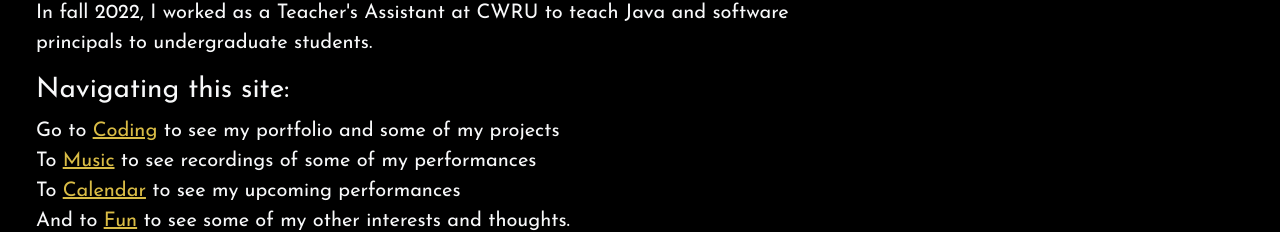
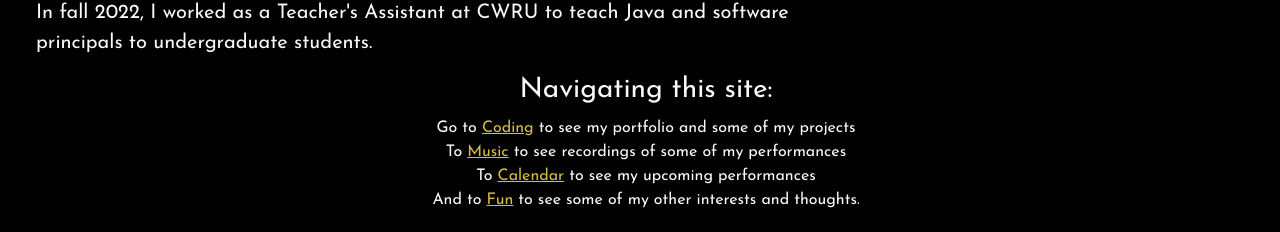
Before and after one commit to liammccon/vue-portfolio, a Vue app: page / in a window 1280 px wide. Shown: the part 587-819 px from the top of the page. Built offline with nearby package versions, Linux system fonts and the light colour scheme; a web font is replaced by a local one.

Commit message:
Refactor about page display heading

```diff
--- a/src/components/DisplayHeading.vue
+++ b/src/components/DisplayHeading.vue
@@ -1,7 +1,7 @@
 <template>
   <div class="ltm-heading">
     <!--Add the display-size and borderbottom as classes -->
-    <div :class="['display-'+size, borderBottom? 'ltm-border-bottom': '', 'ltm-text-yellow' ]">
+    <div :class="['display-'+size, borderBottom? 'ltm-border-bottom': '', 'ltm-text-yellow', 'text-center' ]">
         {{text}}
     </div>
   </div>
--- a/src/views/AboutPage.vue
+++ b/src/views/AboutPage.vue
@@ -19,12 +19,7 @@
                         I have experience in Java, JavaScript, HTML, CSS, Python, and more. In fall 2022, I worked as a Teacher's Assistant at CWRU to teach
                         Java and software principals to undergraduate students.
                         </p>
-                        <h3>Navigating this site:</h3>
-                        <p>Go to <a href="Coding" class="ltm-page-link">Coding</a> to see my portfolio and some of my projects
-                            <br/>To <a href="Music" class="ltm-page-link">Music</a> to see recordings of some of my performances
-                            <br/> To <a href="Calendar" class="ltm-page-link">Calendar</a> to see my upcoming performances
-                            <br/>And to <a href="Fun" class="ltm-page-link">Fun</a> to see some of my other interests and thoughts.
-                        </p>
+
 
                     </div>
 
@@ -34,6 +29,12 @@
                 </div>
             </div>
 
+            <h3>Navigating this site:</h3>
+            <p>Go to <a href="Coding" class="ltm-page-link">Coding</a> to see my portfolio and some of my projects
+                <br/>To <a href="Music" class="ltm-page-link">Music</a> to see recordings of some of my performances
+                <br/> To <a href="Calendar" class="ltm-page-link">Calendar</a> to see my upcoming performances
+                <br/>And to <a href="Fun" class="ltm-page-link">Fun</a> to see some of my other interests and thoughts.
+            </p>
 
             <img src="./../assets/liam-logo-small.svg" class="ltm-logo" alt="French horn logo"/>
         </div>
--- a/src/views/CodingPage.vue
+++ b/src/views/CodingPage.vue
@@ -1,6 +1,6 @@
 <template>
-    <div class="coding pt-5">
-        <DisplayHeading text="Coding"/>
+    <div class="coding pt-5 mt-2">
+        <DisplayHeading text="Coding" :borderBottom="false"/>
     </div>
 </template>
 
```
